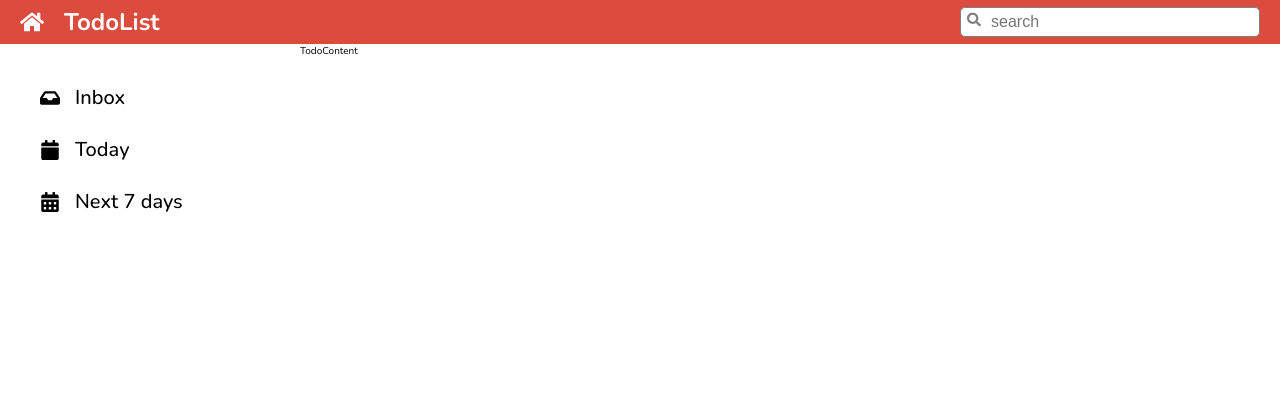
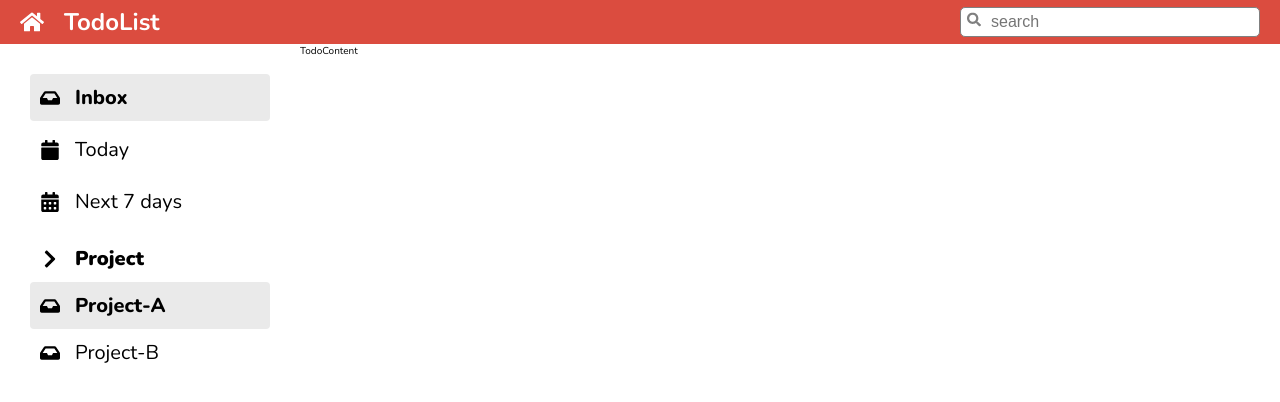
Before and after one commit to Iamsaintm/CC15-Todolist, a React (Create React App) app: page / in a window 1280 px wide. Shown: the top 402 px of the page. Built offline with nearby package versions, Linux system fonts and the light colour scheme.

Commit message:
UI: Accordion

```diff
--- a/src/app/App.jsx
+++ b/src/app/App.jsx
@@ -21,17 +21,42 @@
             <ListItem
               text="Inbox"
               icon={<FaInbox className="list__item__icon" />}
+              active={true}
             />
             <ListItem
               text="Today"
               icon={<FaCalendar className="list__item__icon" />}
+              active={false}
             />
             <ListItem
               text="Next 7 days"
               icon={<FaCalendarAlt className="list__item__icon" />}
+              active={false}
             />
           </ul>
-          <section className="sidebar__category"></section>
+          <section className="sidebar__category">
+            <div className="accordion">
+              <div className="accordion__toggle">
+                <li className="accordion__item">
+                  <FaChevronDown className="accordion__item__icon accordion__item__active" />
+                  <p className="accordion__item__text">Project</p>
+                </li>
+              </div>
+
+              <ul className="side__category">
+                <ListItem
+                  text="Project-A"
+                  icon={<FaInbox className="list__item__icon" />}
+                  active={true}
+                />
+                <ListItem
+                  text="Project-B"
+                  icon={<FaInbox className="list__item__icon" />}
+                  active={false}
+                />
+              </ul>
+            </div>
+          </section>
         </aside>
       </div>
       <div className="todo__content">TodoContent</div>
--- a/src/app/App.scss
+++ b/src/app/App.scss
@@ -76,10 +76,7 @@
     height: calc(100vh - $header-height);
 }
 
-.list{
-    display: flex;
-    flex-direction: column;
-    gap: 5px;
+.accordion{
 
     &__item{
         display: flex;
@@ -88,15 +85,19 @@
         font-size: 2rem;
         padding: 10px;
         border-radius: 4px;
+        font-weight: 900;
+
+
+    &__icon{
         cursor: pointer;
+        transition: 1s;
+    }
+    &__active{
+        transform: rotate(-90deg);
+    }
 
-        &:hover{
-            background-color: $grey-light;
-        }
-
-        &__text{
-            font-weight: 500;
-        }
-
+    &__text{
+        font-weight: inherit;
+    }
     }
 }
--- a/src/components/ListItem.jsx
+++ b/src/components/ListItem.jsx
@@ -1,13 +1,17 @@
 import "./ListItem.scss";
-import { FaInbox, FaCalendar, FaCalendarAlt } from "react-icons/fa";
 
 function ListItem(props) {
+  const listClassName = `list__item ${props.active ? "active" : ""}`;
   return (
-    <li className="list__item">
+    <li className={listClassName}>
       {props.icon}
       <p className="list__item__text">{props.text}</p>
     </li>
   );
 }
 
+// CSS + JS Value == DynamicsClassName
+// not-active : className="list__item"
+// active : className="list__item active"
+
 export default ListItem;
--- a/src/components/ListItem.scss
+++ b/src/components/ListItem.scss
@@ -0,0 +1,32 @@
+@import "../index.scss";
+
+.list{
+    display: flex;
+    flex-direction: column;
+    gap: 5px;
+
+    &__item{
+        display: flex;
+        align-items: center;
+        gap: 15px;
+        font-size: 2rem;
+        padding: 10px;
+        border-radius: 4px;
+        cursor: pointer;
+        font-weight: 400;
+
+        &:hover{
+            background-color: $grey-light;
+        }
+
+        &__text{
+            font-weight: inherit;
+        }
+    }
+}
+
+.active {
+    font-weight: 800;
+    background-color: $grey-light;
+
+}
```
